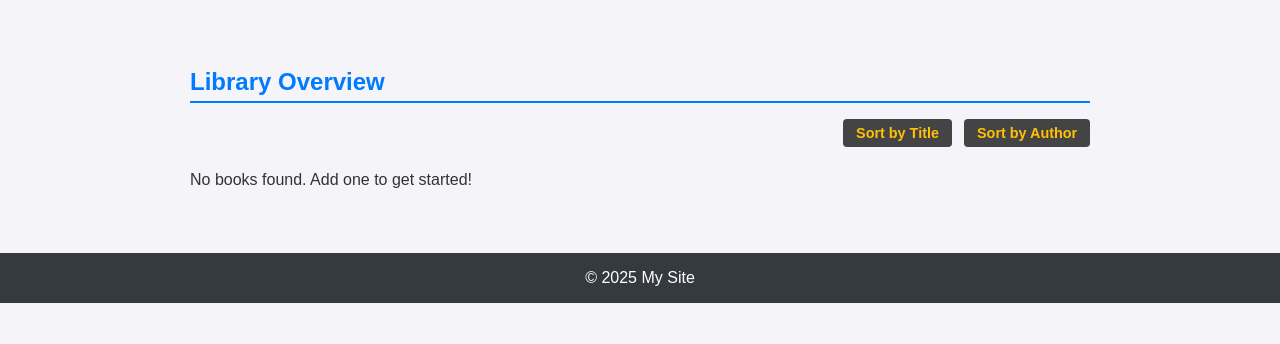
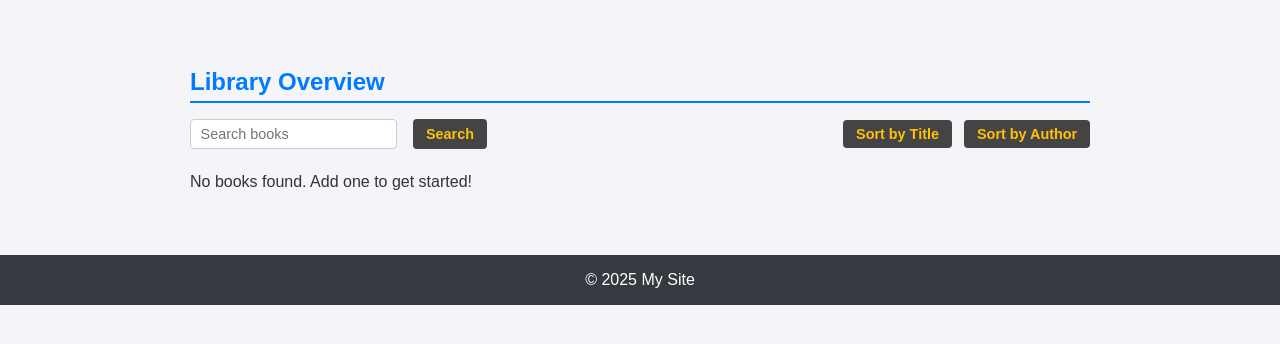
Before and after one commit to paul-wosch/Book-Alchemy, a Flask app: page / in a window 1280 px wide. Shown: the part 95-439 px from the top of the page. Run offline with Flask 3, Linux system fonts and the light colour scheme.

Commit message:
feat(app): add search route and form
- Implemented `/search` route to filter books by title.
- Updated `home.html` with a search form in the toolbar
  and styled it consistently across themes.

These changes improved navigation by enabling keyword search
and ensuring consistent styling across all themes.

```diff
--- a/app.py
+++ b/app.py
@@ -123,5 +123,12 @@ def sort_books(field):
     return render_template("home.html", books=books)
 
 
+@app.route("/search", methods=["GET"])
+def search():
+    term = request.args.get("q", "")
+    books = Book.query.filter(Book.title.like(f"%{term}%")).all()
+    return render_template("home.html", books=books)
+
+
 if __name__ == "__main__":
     app.run(debug=True, host='0.0.0.0', port=5002)
--- a/static/common.css
+++ b/static/common.css
@@ -57,13 +57,28 @@ main {
     padding: 1rem; /* ensures left/right spacing in all themes */
 }
 
-/* Sorting links container */
-.sort-links {
+/* Toolbar: search left, sort right */
+.toolbar {
+    display: flex;
+    justify-content: space-between;
+    align-items: center;
     margin-bottom: 1.5rem;
-    text-align: right; /* align to the right above the book list */
 }
 
-/* Individual sort link */
+/* Search form inline */
+.search-form {
+    display: flex;
+    gap: 0.5rem;
+}
+
+/* Search input field */
+.search-form input[type="text"] {
+    padding: 0.4rem 0.6rem;
+    border: 1px solid #ccc;
+    border-radius: 4px;
+    font-size: 0.9rem;
+}
+/* Sort links and search button share same style */
 .sort-link {
     display: inline-block;
     margin-left: 0.5rem;
@@ -73,16 +88,5 @@ main {
     font-size: 0.9rem;
     font-weight: bold;
     transition: background-color 0.2s ease, color 0.2s ease;
+    cursor: pointer;
 }
-
-/* Default neutral style */
-.sort-link {
-    background-color: #eee;
-    color: #333;
-}
-
-/* Hover effect */
-.sort-link:hover {
-    background-color: #007BFF;
-    color: #fff;
-}
--- a/static/style-dark.css
+++ b/static/style-dark.css
@@ -168,6 +168,16 @@ footer {
     color: #343a40;
 }
 
+.search-form input[type="submit"].sort-link {
+    background-color: #444;
+    color: #ffc107;
+    border: none;
+}
+.search-form input[type="submit"].sort-link:hover {
+    background-color: #ffc107;
+    color: #343a40;
+}
+
 .sort-link {
     background-color: #444;
     color: #ffc107;
--- a/templates/home.html
+++ b/templates/home.html
@@ -6,9 +6,16 @@
 
 {% block content %}
 
-  <div class="sort-links">
-    <a href="/sort/title" class="sort-link">Sort by Title</a>
-    <a href="/sort/author" class="sort-link">Sort by Author</a>
+  <div class="toolbar">
+    <form action="/search" method="GET" class="search-form">
+      <input type="text" name="q" placeholder="Search books">
+      <input type="submit" value="Search" class="sort-link">
+    </form>
+
+    <div class="sort-links">
+      <a href="/sort/title" class="sort-link">Sort by Title</a>
+      <a href="/sort/author" class="sort-link">Sort by Author</a>
+    </div>
   </div>
 
   <div class="book-list">
```
Also changed, not shown: static/style-highcontrast.css (+10 -0 lines), static/style-pastel.css (+10 -0 lines).
